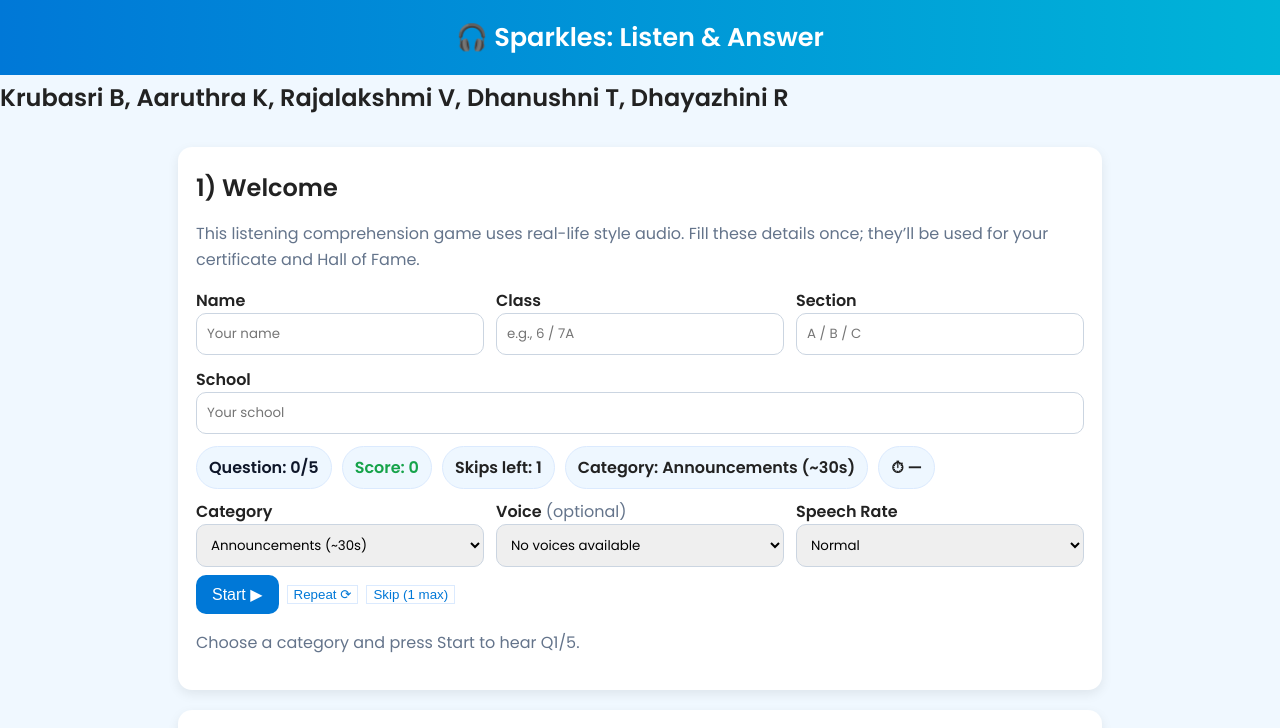
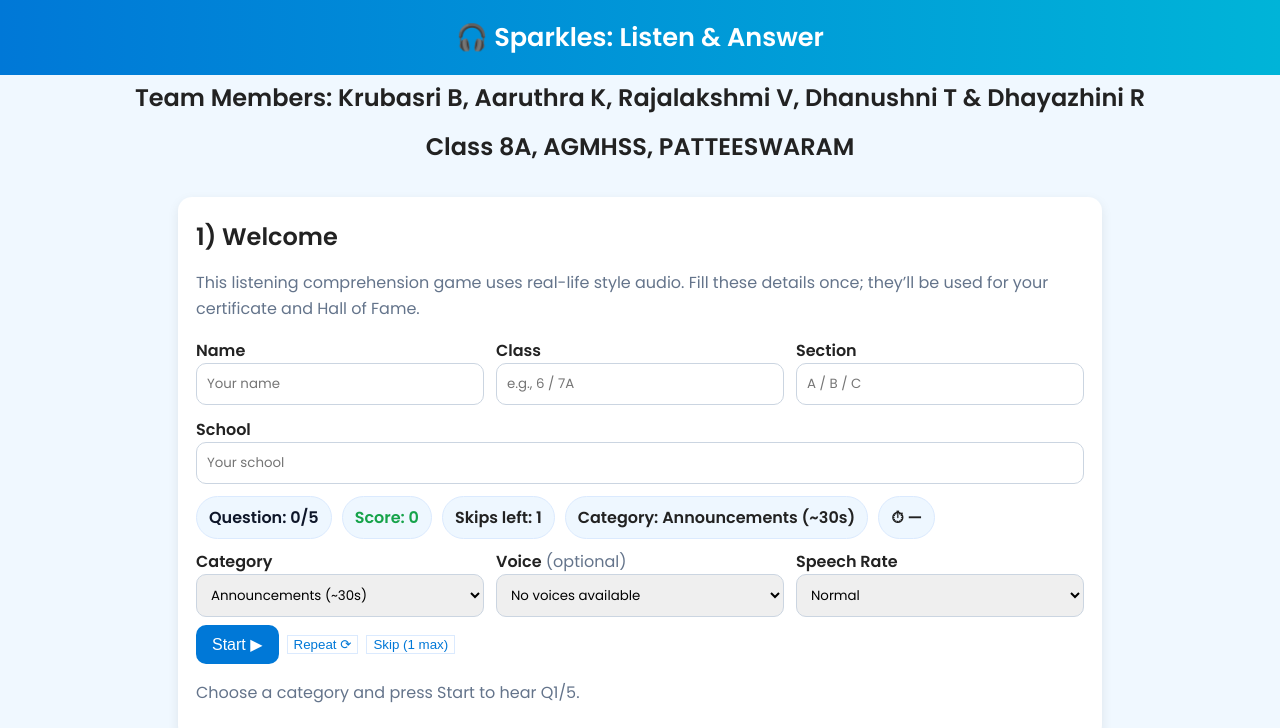
Before and after one commit to agmhss/Gtk-ListeningTest, a plain HTML site: page index.html in a window 1280 px wide. Shown: the top 728 px of the page. Drawn offline with nearby package versions, Linux system fonts and the light colour scheme.

Commit message:
Update index.html

```diff
--- a/index.html
+++ b/index.html
@@ -47,7 +47,8 @@
 </head>
 <body>
 <header>🎧 Sparkles: Listen & Answer</header>
-  <h2>Krubasri B, Aaruthra K, Rajalakshmi V, Dhanushni T, Dhayazhini R</h2>
+  <h2 style="text-align: center;">Team Members: Krubasri B, Aaruthra K, Rajalakshmi V, Dhanushni T & Dhayazhini R</h2>
+  <h2 style="text-align: center;">Class 8A, AGMHSS, PATTEESWARAM</h2>
 <main>
 
   <!-- Welcome -->
```
